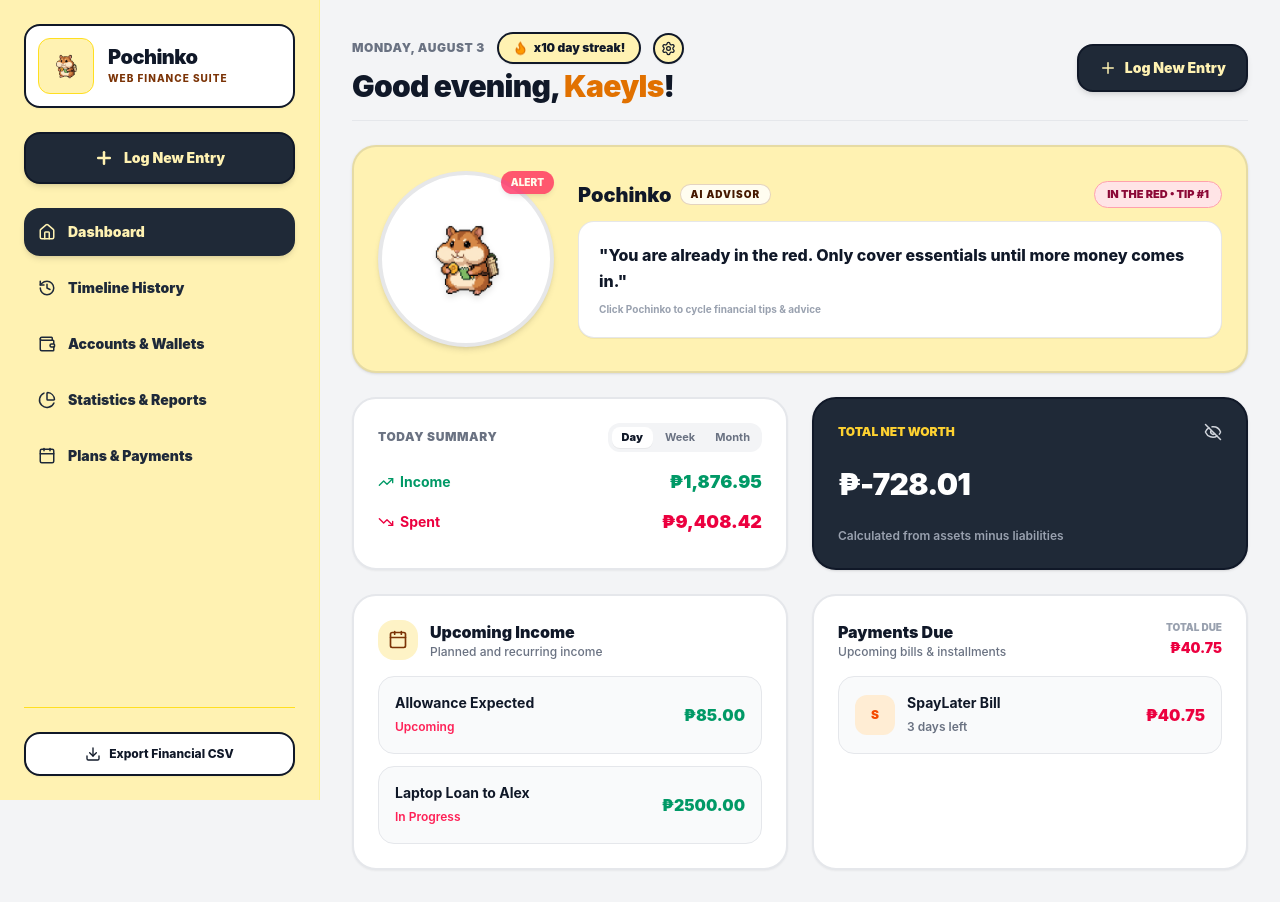
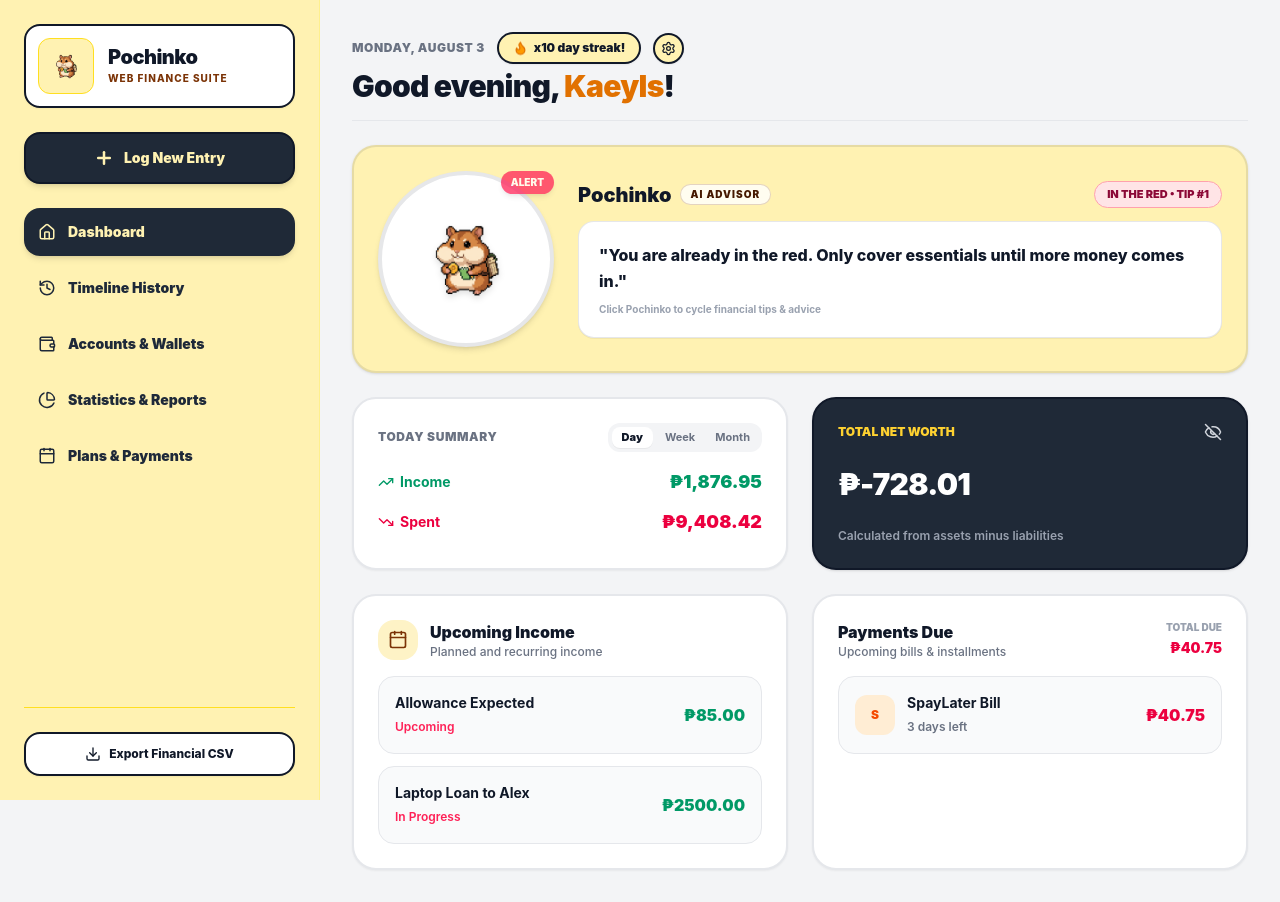
Before and after one commit to Kaeylrin/pochinko-budget-tracker, a React (Vite) app: page / in a window 1280 px wide. Built offline with nearby package versions, Linux system fonts and the light colour scheme.

Commit message:
UI Deduplication: Keep single primary + Log New Entry button in sidebar for desktop and floating circular + button for mobile

```diff
--- a/src/App.jsx
+++ b/src/App.jsx
@@ -291,14 +291,6 @@ export default function App() {
               Good evening, <span className="text-amber-600">{userName}</span>!
             </h2>
           </div>
-
-          {/* Desktop Top Right Header Button (Hidden on Mobile) */}
-          <button
-            onClick={() => setIsModalOpen(true)}
-            className="hidden md:flex items-center gap-2 bg-[#1F2937] hover:bg-gray-800 text-[#FFF2B2] font-black py-3 px-5 rounded-2xl border-2 border-gray-900 shadow-md transition-all duration-200 cursor-pointer text-sm hover:scale-105 active:scale-95"
-          >
-            <Plus size={18} className="text-[#FFF2B2]" /> Log New Entry
-          </button>
         </div>
 
         {/* TAB 1: DASHBOARD */}
```
